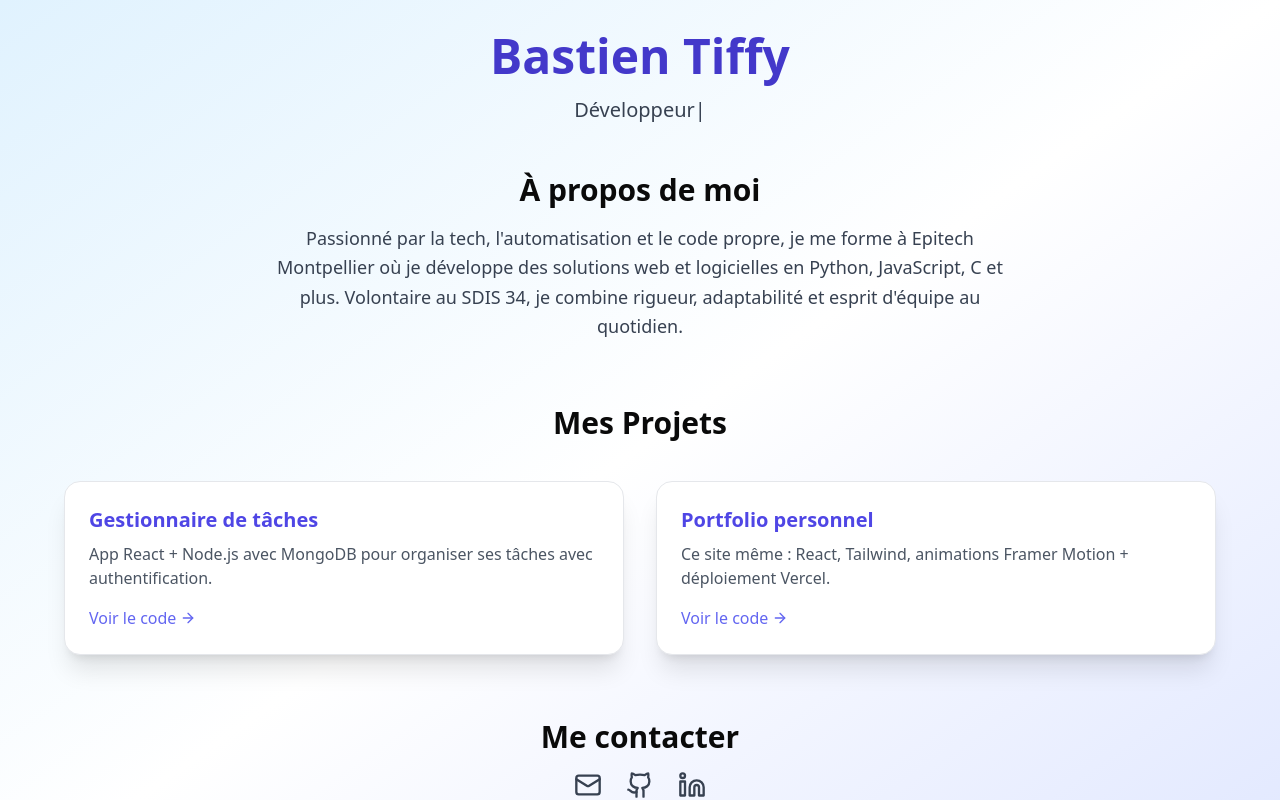
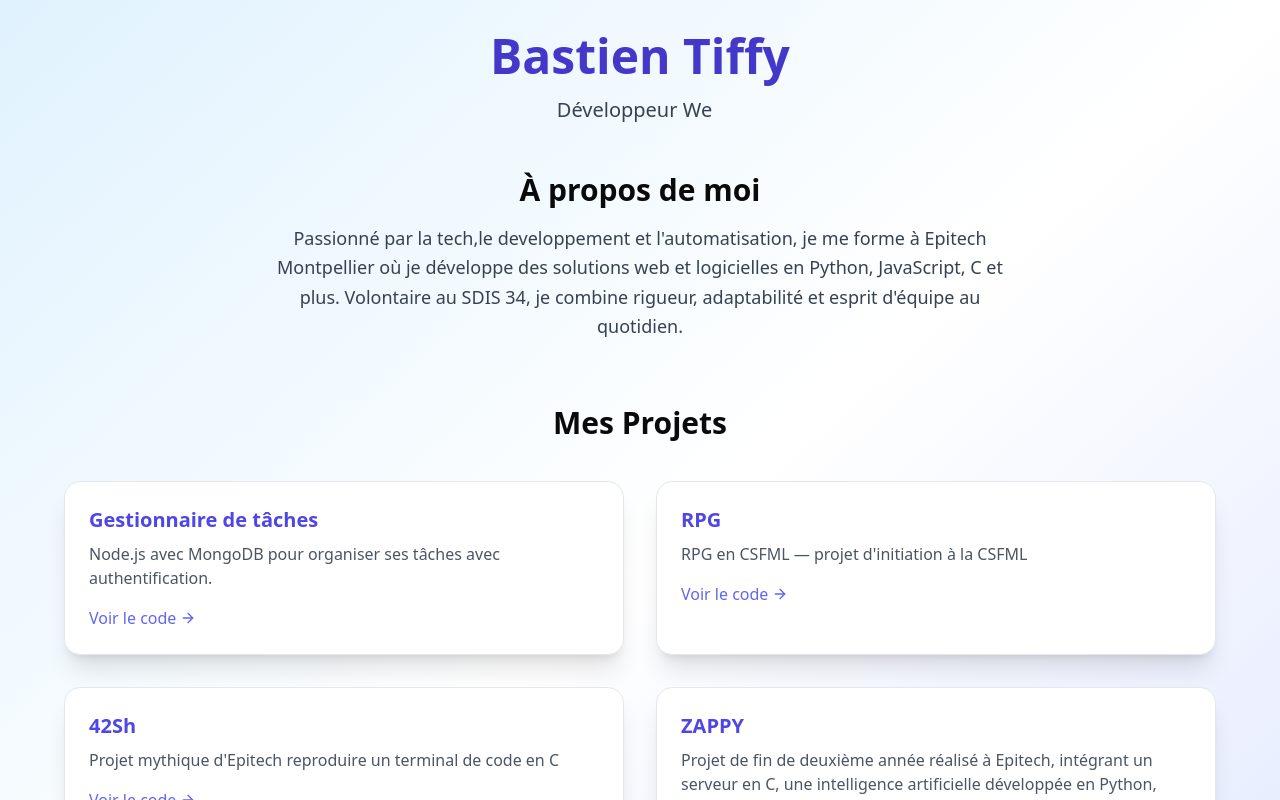
Before and after one commit to Bastient6/portfolio, a React (Vite) app: page / in a window 1280 px wide. Shown: the top 800 px of the page. Built offline with nearby package versions, Linux system fonts and the light colour scheme.

Commit message:
[ADD]_homepage

```diff
--- a/src/App.jsx
+++ b/src/App.jsx
@@ -39,7 +39,7 @@ export default function Portfolio() {
       >
         <h2 className="text-3xl font-semibold mb-4">À propos de moi</h2>
         <p className="text-gray-700 leading-relaxed text-lg">
-          Passionné par la tech, l'automatisation et le code propre, je me forme à Epitech Montpellier où je développe des solutions web et logicielles en Python, JavaScript, C et plus. Volontaire au SDIS 34, je combine rigueur, adaptabilité et esprit d'équipe au quotidien.
+          Passionné par la tech,le developpement et l'automatisation, je me forme à Epitech Montpellier où je développe des solutions web et logicielles en Python, JavaScript, C et plus. Volontaire au SDIS 34, je combine rigueur, adaptabilité et esprit d'équipe au quotidien.
         </p>
       </motion.section>
 
@@ -55,13 +55,23 @@ export default function Portfolio() {
           {[
             {
               title: "Gestionnaire de tâches",
-              desc: "App React + Node.js avec MongoDB pour organiser ses tâches avec authentification.",
-              link: "#"
+              desc: "Node.js avec MongoDB pour organiser ses tâches avec authentification.",
+              link: "https://github.com/Bastient6/epitodo"
             },
             {
-              title: "Portfolio personnel",
-              desc: "Ce site même : React, Tailwind, animations Framer Motion + déploiement Vercel.",
-              link: "#"
+              title: "RPG",
+              desc: "RPG en CSFML — projet d'initiation à la CSFML",
+              link: "https://github.com/Bastient6/rpg"
+            },
+            {
+                title: "42Sh",
+                desc: "Projet mythique d'Epitech reproduire un terminal de code en C",
+                link: "https://github.com/Bastient6/42sh"
+            },
+            {
+                title: "ZAPPY",
+                desc: "Projet de fin de deuxième année réalisé à Epitech, intégrant un serveur en C, une intelligence artificielle développée en Python, ainsi qu'une interface graphique en C++.",
+                link: "https://github.com/Bastient6/zappy"
             }
           ].map((proj, i) => (
             <motion.div
```
Also changed, not shown: 3 other files (tests, documents, lock files or other folders).
